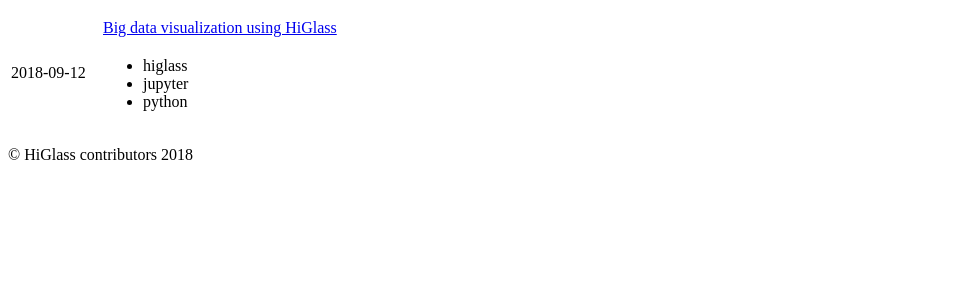
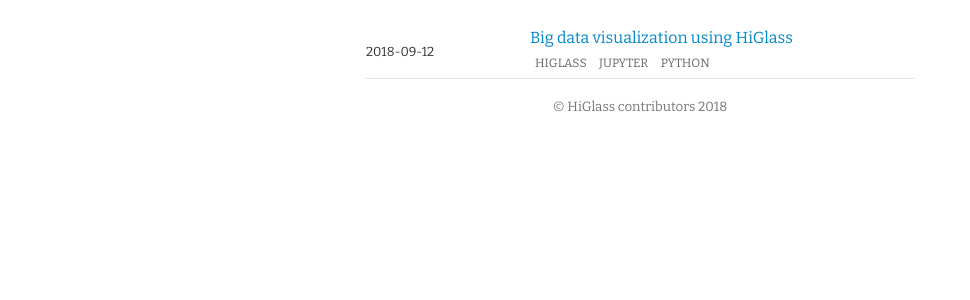
Before and after one commit to higlass/higlass-blog, a Jekyll site: the page built from post_list.html, in a window 1280 px wide. Shown: the top 300 px of the page, without its empty margins (0-970 px from the left). Built offline with Jekyll 4.4.1, drawn with Linux system fonts in a browser that asks for light colours; nearby versions of some CDN libraries; library files that are not in the unit come from our copies.

Commit message:
Prepend site.baseurl in a couple more places

```diff
--- a/_layouts/default.html
+++ b/_layouts/default.html
@@ -17,14 +17,14 @@
         {% if page.thumbnail %}<meta name="og:image" content="{{ page.thumbnail }}" />{% endif %}
 
         <!-- syntax highlighting CSS -->
-        <link rel="stylesheet" href="{{ 'css/syntax.css' | prepend: site.baseurl }}">
-        <link rel="icon" href="favicon.ico" type="image/x-icon" />
-        <link rel="stylesheet" href="{{ 'css/font-awesome-4.2.0/css/font-awesome.min.css' | prepend: site.baseurl }}">
+        <link rel="stylesheet" href="{{ '/css/syntax.css' | prepend: site.baseurl }}">
+        <link rel="icon" href="{{ '/favicon.ico' | prepend: site.baseurl }}" type="image/x-icon" />
+        <link rel="stylesheet" href="{{ '/css/font-awesome-4.2.0/css/font-awesome.min.css' | prepend: site.baseurl }}">
 
         <!-- Custom CSS -->
         <!-- link rel="stylesheet" href="/css/main.css" -->
 
-	<link rel="stylesheet" href="{{ 'css/the.css' | prepend: site.baseurl }}">
+	<link rel="stylesheet" href="{{ '/css/the.css' | prepend: site.baseurl }}">
 	<link rel="stylesheet" href="{{ '/css/wp.css' | prepend: site.baseurl }}">
 
     </head>
```
Also changed, not shown: _posts/2018-09-12-higlass-jupyter-notebook.md (+1 -1 lines).
